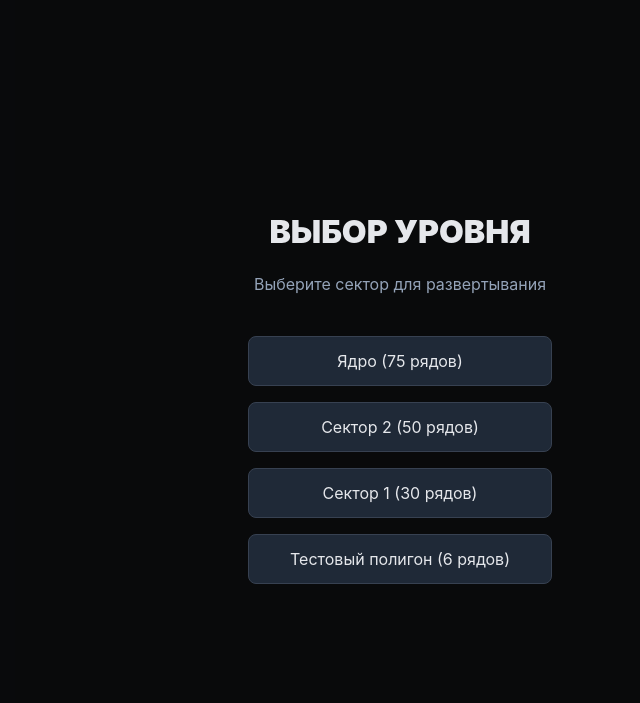
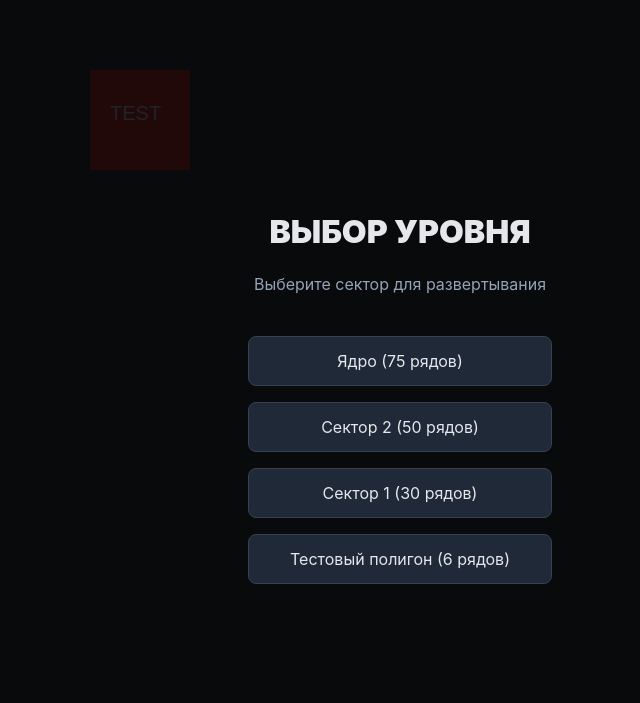
Before and after one commit to mistourr-app/DR, a plain HTML site: page index.html in a window 1280 px wide. Shown: the whole page, without its empty margins (240-880 px from the left). Drawn offline with nearby package versions, Linux system fonts and the light colour scheme.

Commit message:
debug: добавлен тестовый квадрат
Красный квадрат с текстом TEST для проверки рендеринга

```diff
--- a/index.html
+++ b/index.html
@@ -273,6 +273,6 @@
         </div>
     </div>
 
-    <script type="module" src="main.js?v=13"></script>
+    <script type="module" src="main.js?v=14"></script>
 </body>
 </html>
--- a/main.js
+++ b/main.js
@@ -92,6 +92,13 @@ function update(deltaTime) {
 function render() {
   ctx.clearRect(0, 0, DIMS.CANVAS_WIDTH, DIMS.CANVAS_HEIGHT);
 
+  // ТЕСТ: красный квадрат
+  ctx.fillStyle = 'red';
+  ctx.fillRect(10, 10, 100, 100);
+  ctx.fillStyle = 'white';
+  ctx.font = '20px Arial';
+  ctx.fillText('TEST', 30, 60);
+
   const state = getGameState();
   switch (state.appState) {
     case AppState.RUN_PLAYING:
```
